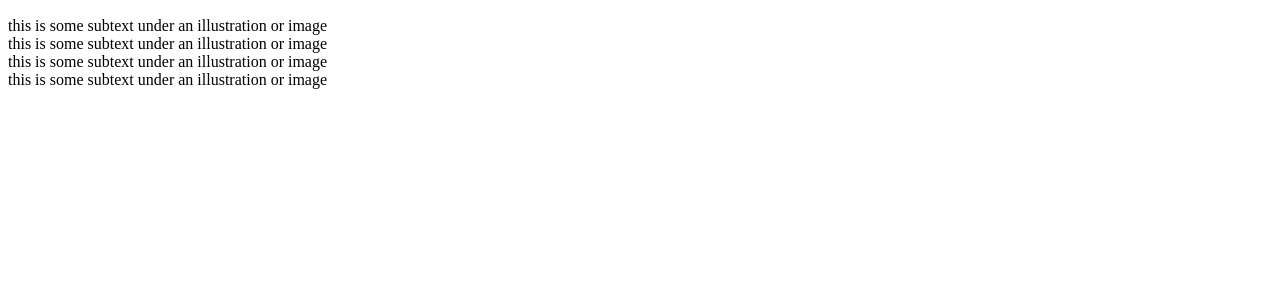
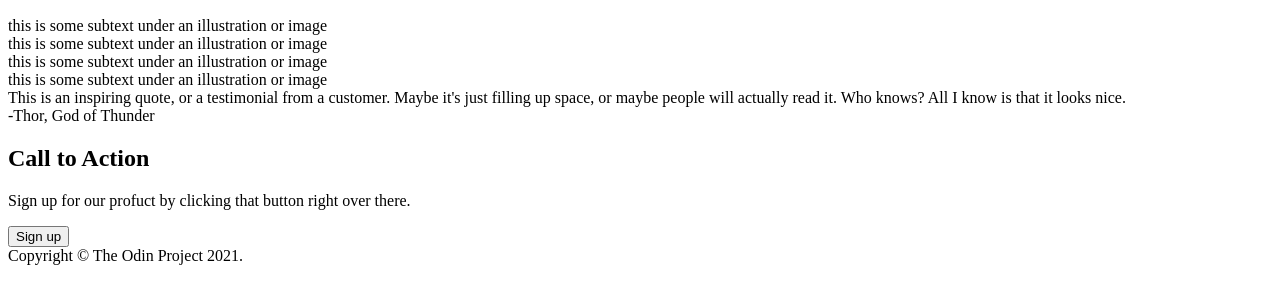
Before and after one commit to Jdowpasisi/odin-landing-page, a plain HTML site: page index.html in a window 1280 px wide. Shown: the part 265-568 px from the top of the page. Drawn offline with Linux system fonts and the light colour scheme.

Commit message:
Complete html template

```diff
--- a/index.html
+++ b/index.html
@@ -6,6 +6,8 @@
     <title>Landing Page</title>
 </head>
 <body>
+
+    <!--Section 1.1-->
     <header class= "page-header">
         <div class = "logo"> Header Logo</div>
         <div class="links">
@@ -14,12 +16,16 @@
             <div>header link three</div>
         </div>
     </header>
+
+    <!--Section 1.2-->
     <div class="header-content">
         <h1>This website is awesome</h1>
         <p>This website has some subtext that goes here under the main title. It's a smaller font and the color is lower contrast</p>
         <button class="main-button">Sign Up</button>
         <img src="" alt="Placeholder Image" class="main-image">
     </div>
+
+    <!--Section 2-->
     <div class="main-content">
         <h2>Some random information</h2>
         <div class="info-container">
@@ -41,5 +47,25 @@
                 </div>
     </div>
 
+    <!--Section 3-->
+    <div class="quote">
+        <div class="quote-container">
+                This is an inspiring quote, or a testimonial from a customer. Maybe it's just filling up space, or maybe people will actually read it. Who knows? All I know is that it looks nice.
+                <div class="subquote">-Thor, God of Thunder</div>
+            </div>
+    </div>
+
+    <!--Section 4-->
+    <div class="action-container">
+        <h2>Call to Action</h2>
+        <p>Sign up for our profuct by clicking that button right over there.</p>
+        <button class="action-button">Sign up</button>
+    </div>
+
+    <!-- Footer -->
+    <footer>
+        Copyright © The Odin Project 2021.
+    </footer>
+
 </body>
 </html>
```
